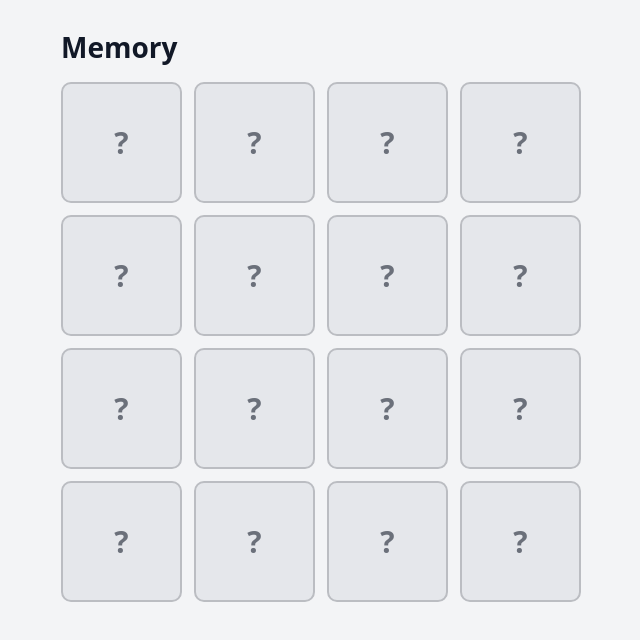
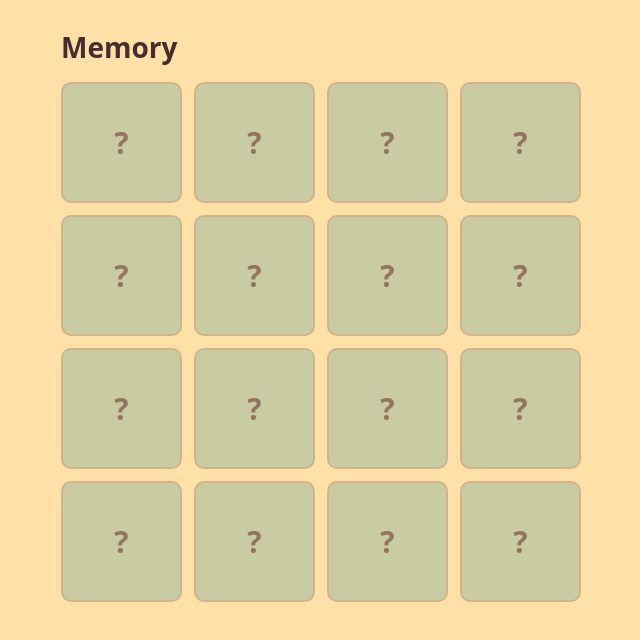
Before and after one commit to KST918/bibbub, a React (Vite) app: page / in a window 1280 px wide. Shown: the top 640 px of the page, without its empty margins (319-959 px from the left). Built offline with nearby package versions, Linux system fonts and the light colour scheme.

Commit message:
style: цвета в root

```diff
--- a/src/index.css
+++ b/src/index.css
@@ -8,15 +8,15 @@
 /* 1. ЗМІННІ. У кроці «Оформлення» замініть значення кольорами своєї палітри.
       В інших місцях файла кольори беріть ЛИШЕ через var(--…). */
 :root {
-  --bg: #f3f4f6;
-  --surface: #e5e7eb;
-  --text: #111827;
-  --accent: #6b7280;
-  --accent2: #9ca3af;
+  --bg: #ffe1a8;
+  --surface: #c9cba3;
+  --text: #472d30;
+  --accent: #e26d5c;
+  --accent2: #723d46;
   --muted: color-mix(in srgb, var(--text) 60%, var(--bg));
   --line: color-mix(in srgb, var(--text) 25%, var(--bg));
   --radius: 10px;
-  --font: system-ui, -apple-system, 'Segoe UI', Roboto, Arial, sans-serif;
+  --font: 'Tiny5 Duo', system-ui, sans-serif;
 }
 
 * {
```
